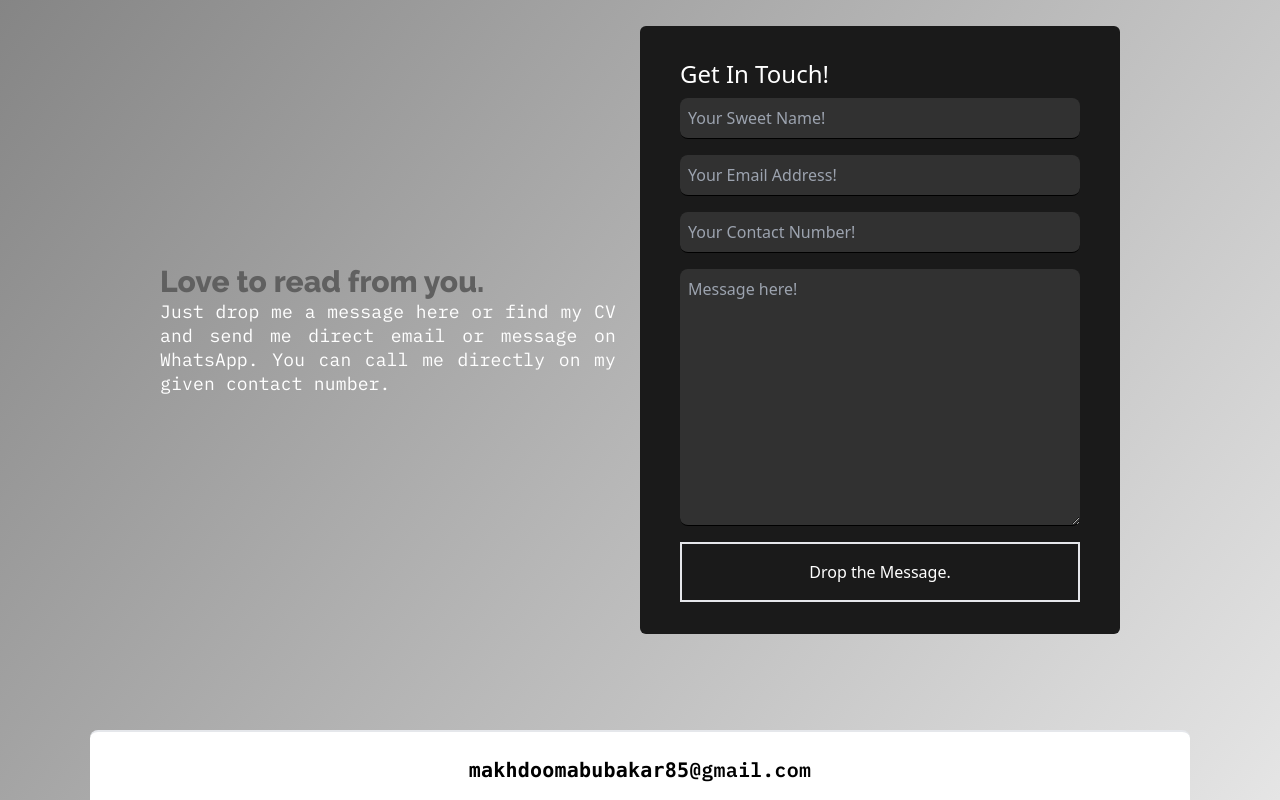
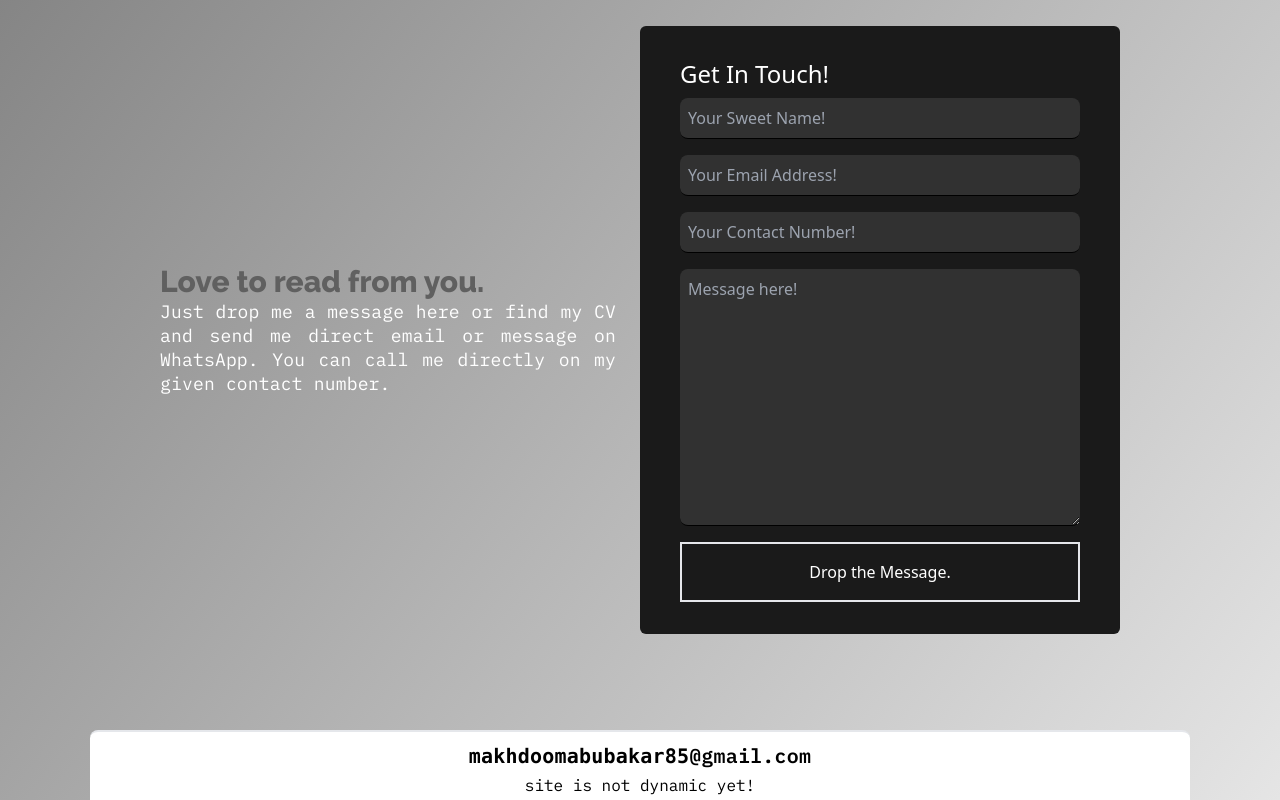
Before and after one commit to Bakhtiar85/portfolio, a React (Create React App) app: page / in a window 1280 px wide. Shown: the part 5036-5836 px from the top of the page. Built offline with nearby package versions, Linux system fonts and the light colour scheme.

Commit message:
ready to make it live.

```diff
--- a/src/home_sec/Footer.jsx
+++ b/src/home_sec/Footer.jsx
@@ -10,6 +10,7 @@ const Footer = () => {
                         @gmail.com
                     </span>
                 </p>
+                <small>site is not dynamic yet!</small>
             </div>
         </div>
     )
```
